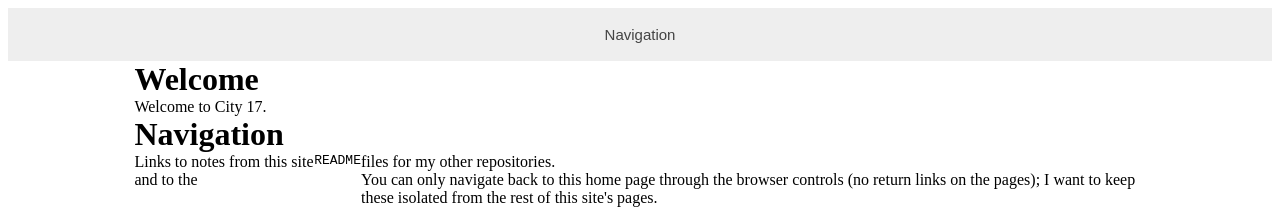
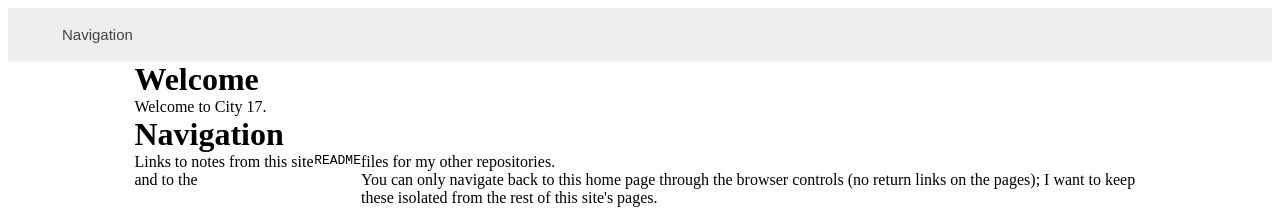
Before and after one commit to Backup158/Backup158.github.io, a Jekyll site: the page built from index.html, in a window 1280 px wide. Shown: the top 219 px of the page. Built offline with Jekyll 4.4.1, drawn with Linux system fonts in a browser that asks for light colours.

Commit message:
Update default.html
more left padding for navigation text

```diff
--- a/_layouts/default.html
+++ b/_layouts/default.html
@@ -50,10 +50,10 @@
         background-color: #eee;
         color: #444;
         cursor: pointer;
-        padding: 18px;
+        padding: 18px 18px 18px 54px;
         width: 100%;
         border: none;
-        text-align: center;
+        text-align: left;
         outline: none;
         font-size: 15px;
       }
```
